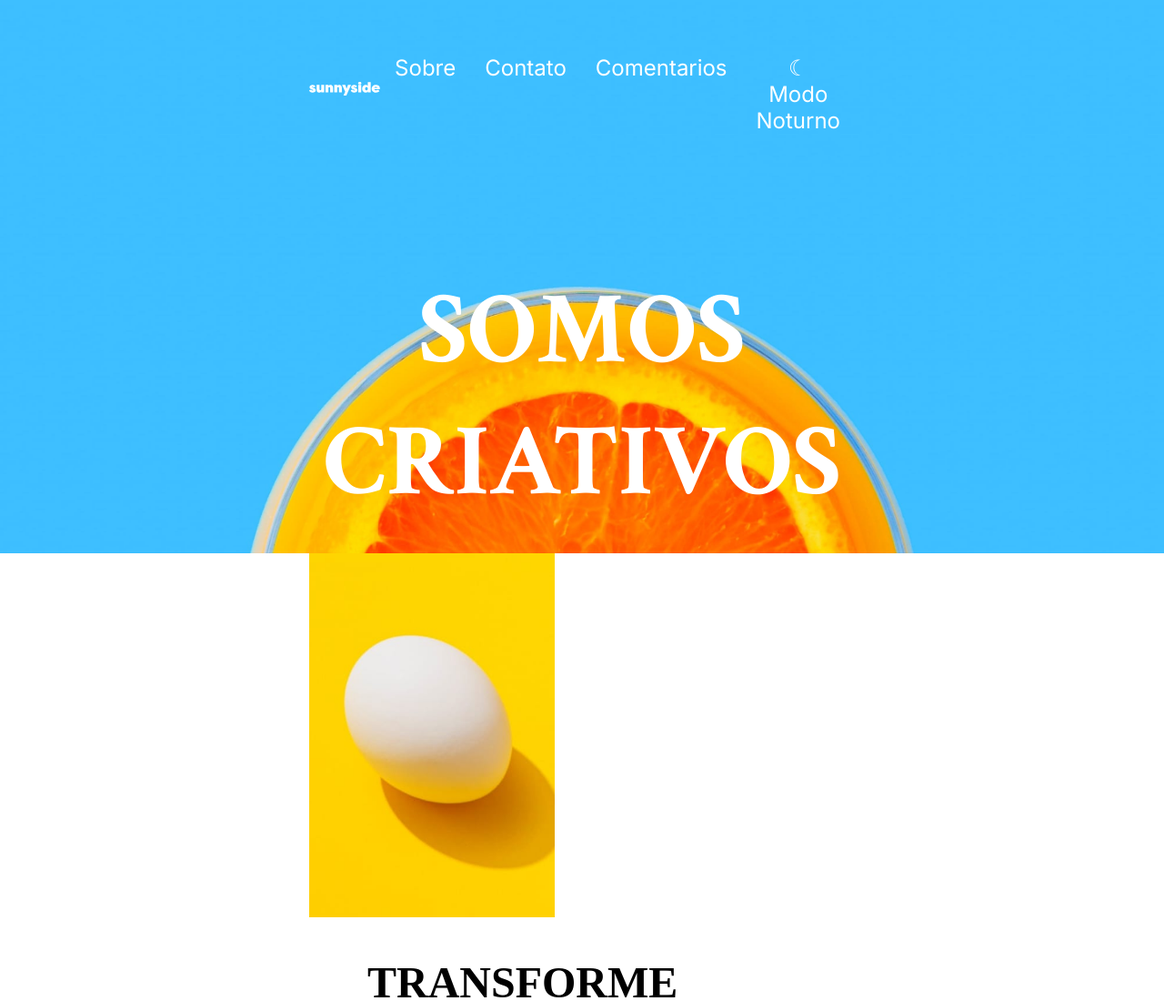
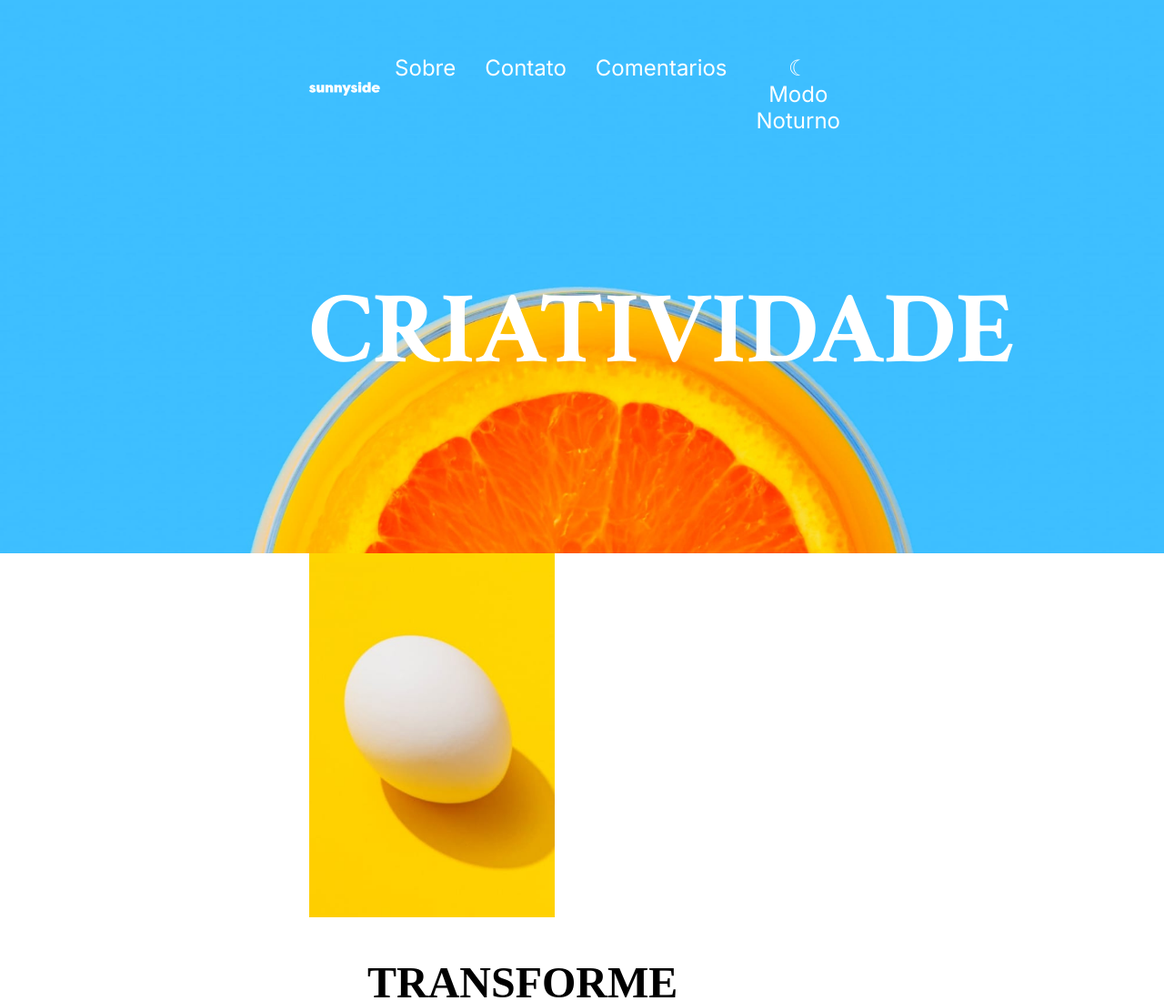
Before and after one commit to LucasAlfeu/Sunnyside, a plain HTML site: page index.html in a window 1280 px wide. Shown: the top 1100 px of the page at 91% size. Drawn offline with Linux system fonts and the light colour scheme; a web font is replaced by a local one.

Commit message:
Reescrevendo o titulo de "Somos criativos" para "Criatividade".

```diff
--- a/index.html
+++ b/index.html
@@ -37,7 +37,7 @@
             </nav>
         </section>
 
-        <h1 class="cabecalho__titulo">SOMOS CRIATIVOS</h1>
+        <h1 class="cabecalho__titulo">CRIATIVIDADE</h1>
     </header>
     <main>
         <section id="servicos" class="principal">
```
